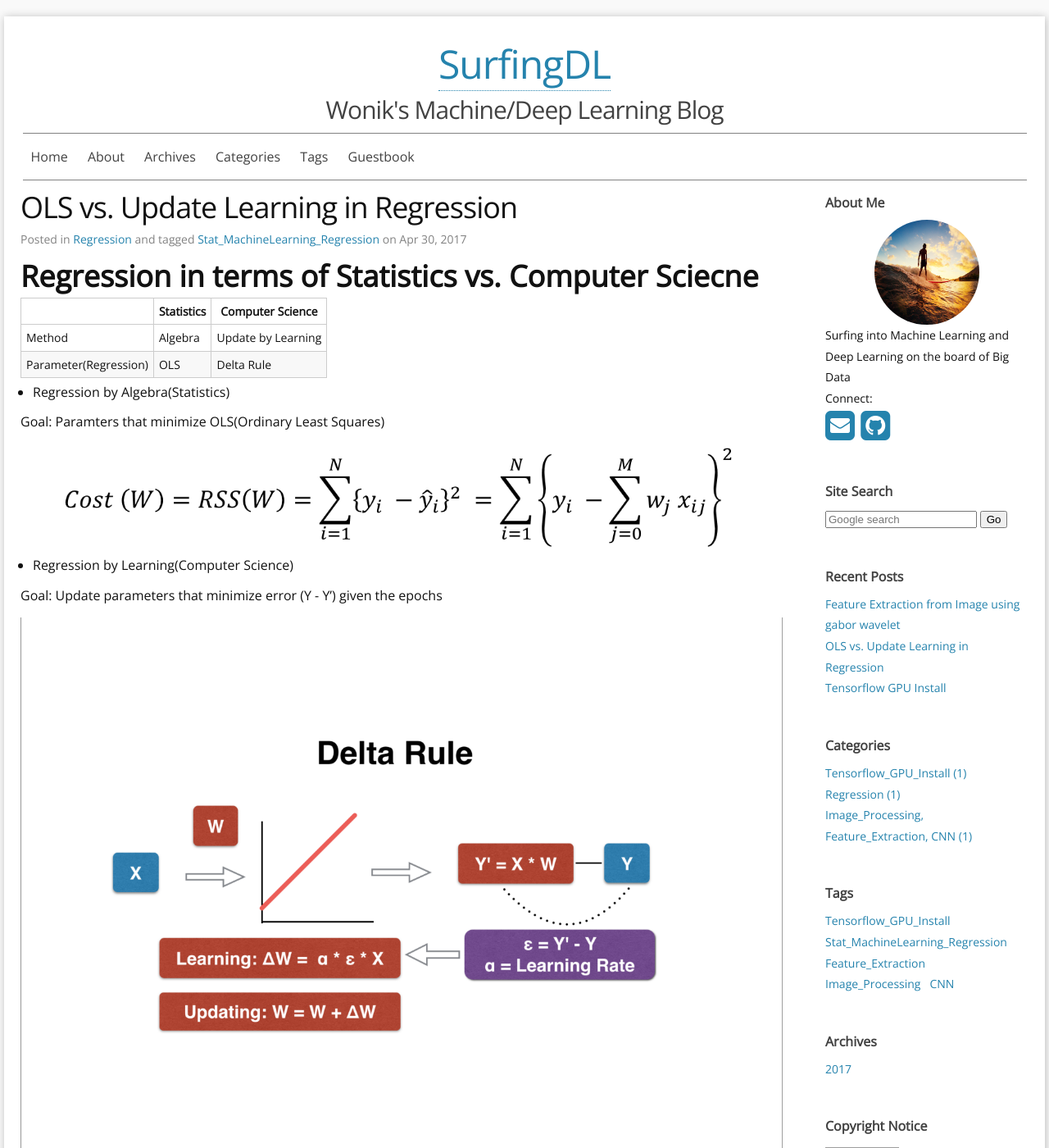
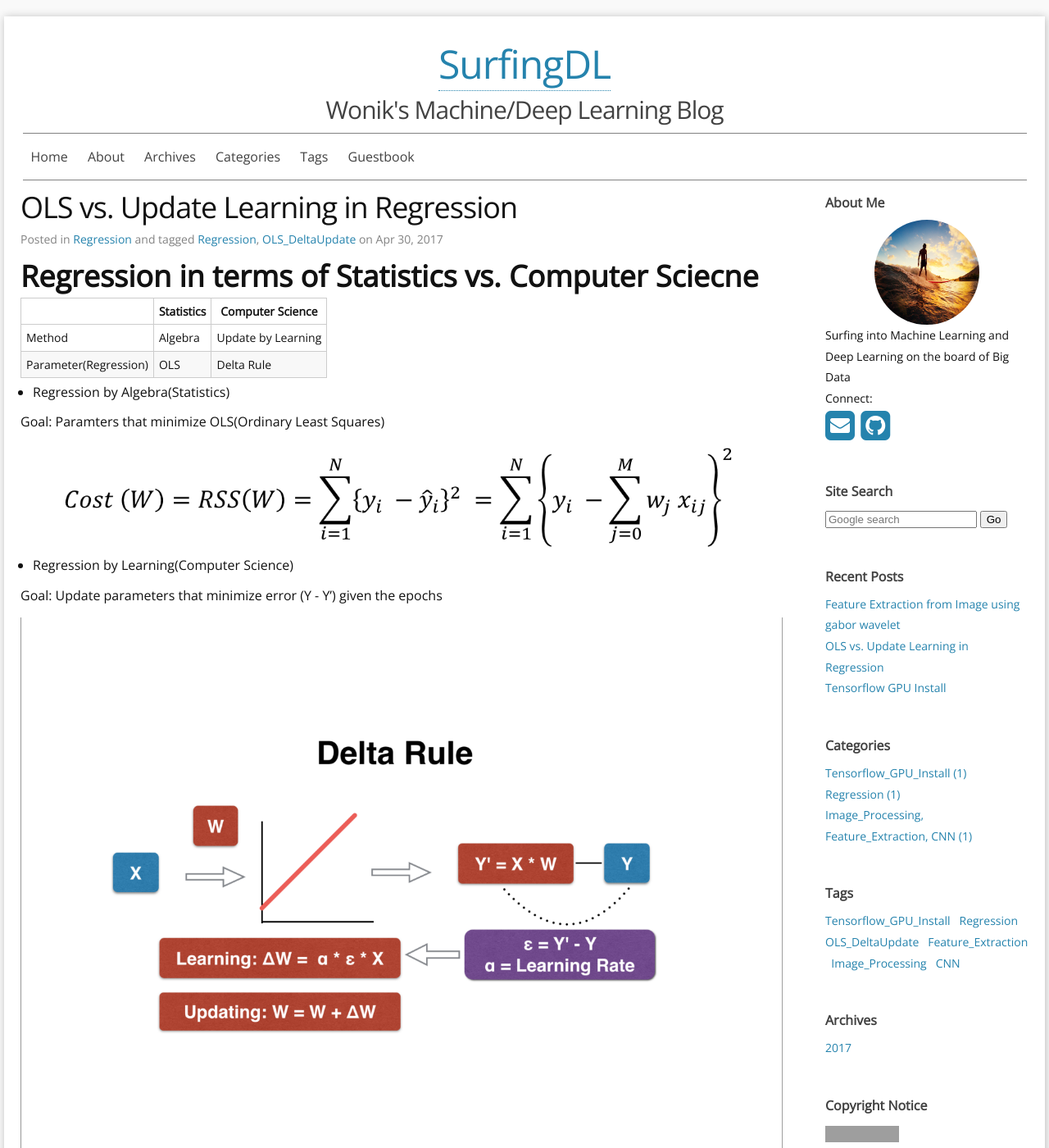
Before and after one commit to wonik/wonikjang.github.io, a Jekyll site: the page built from _posts/2017-04-30-stat_vs_cs.md, in a window 1280 px wide and 1400 px high. Shown: the whole window at 82% size. Built offline with Jekyll 4.4.1, drawn with Linux system fonts in a browser that asks for light colours; nearby versions of some CDN libraries; comment, search, counter and statistics services are not loaded; grey boxes are pictures that could not be loaded.

Commit message:
Update 2017-04-30-stat_vs_cs.md

```diff
--- a/_posts/2017-04-30-stat_vs_cs.md
+++ b/_posts/2017-04-30-stat_vs_cs.md
@@ -4,8 +4,9 @@ updated: 2017-04-30 09:35
 layout: post
 author: Wonik Jang
 category: Regression
-tags: Stat_MachineLearning_Regression
-
+tags:
+ - Regression
+ - OLS_DeltaUpdate
 comments: yes
 ---
 
```
